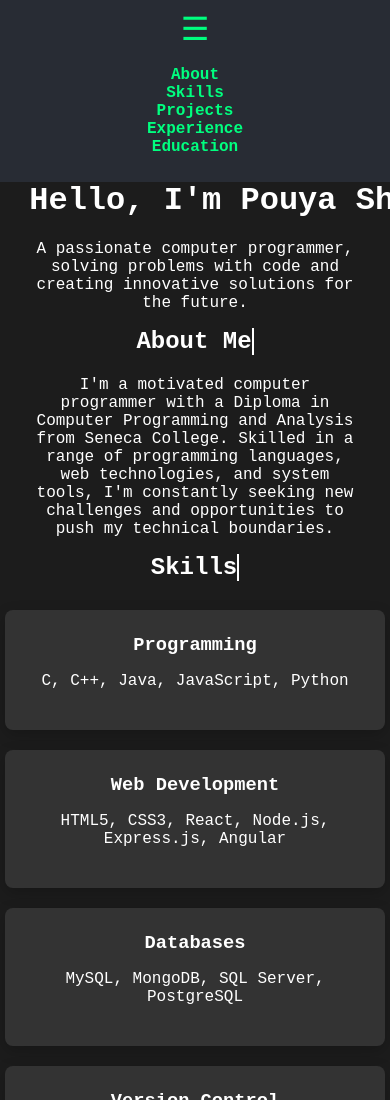
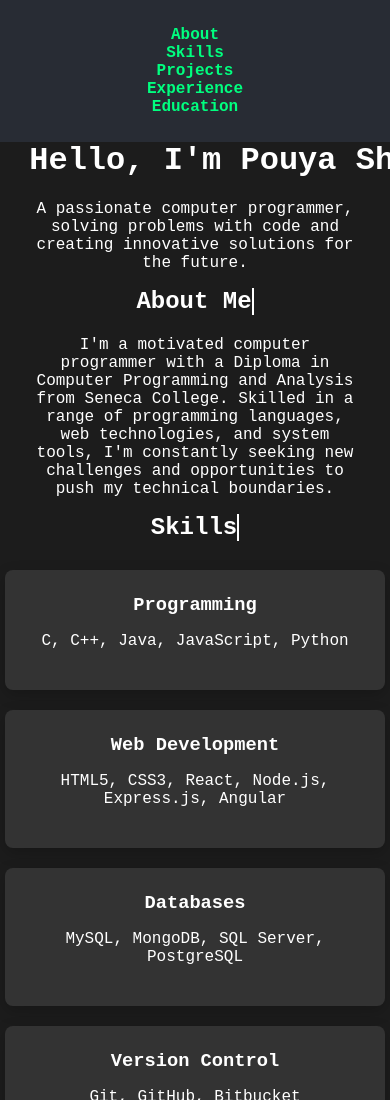
Before and after one commit to pouyashakiba/portfolio, a plain HTML site: page index.html in a window 390 px wide. Shown: the top 1100 px of the page. Drawn offline with Linux system fonts and the light colour scheme.

Commit message:
Update index.html

```diff
--- a/index.html
+++ b/index.html
@@ -10,7 +10,6 @@
     <!-- Navigation Menu -->
     <nav>
         <div class="container">
-            <div class="menu-toggle" id="menuToggle">&#9776;</div>
             <ul class="menu" id="menu">
                 <li><a href="#about">About</a></li>
                 <li><a href="#skills">Skills</a></li>
```
